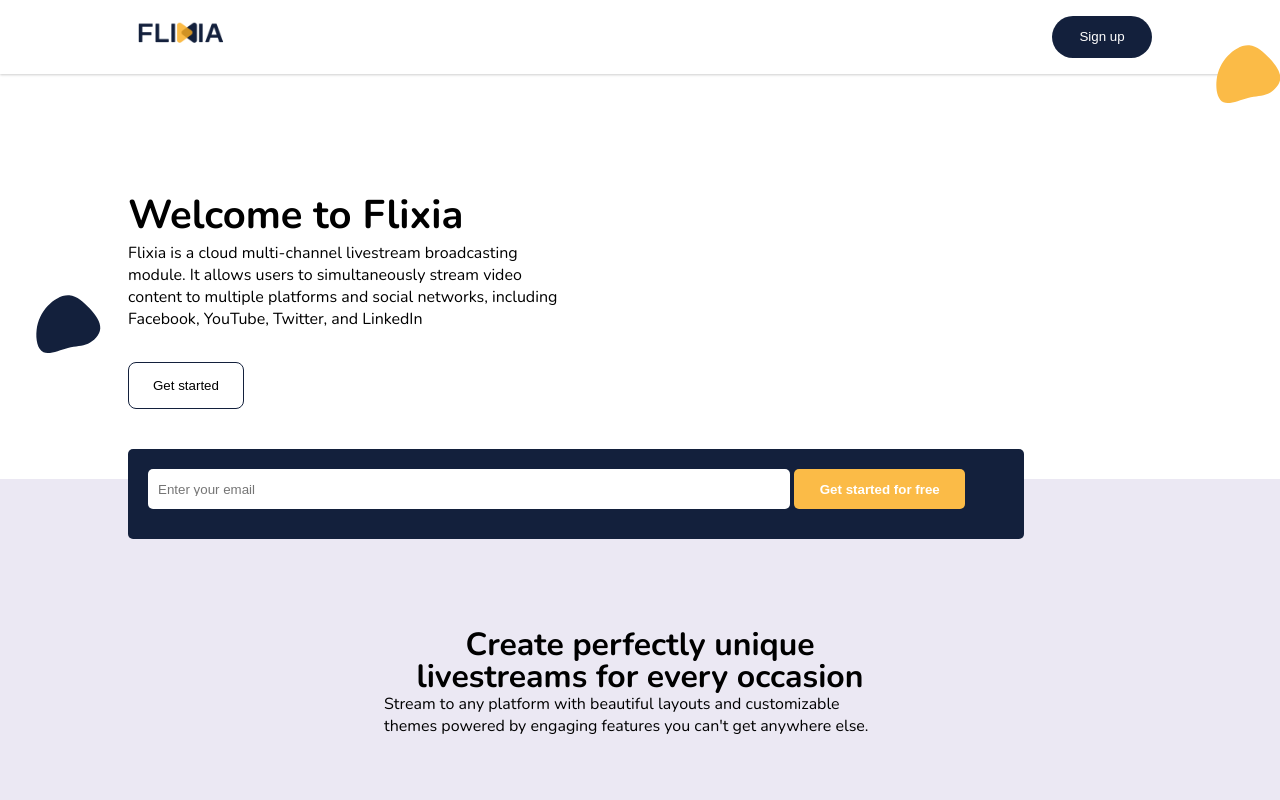
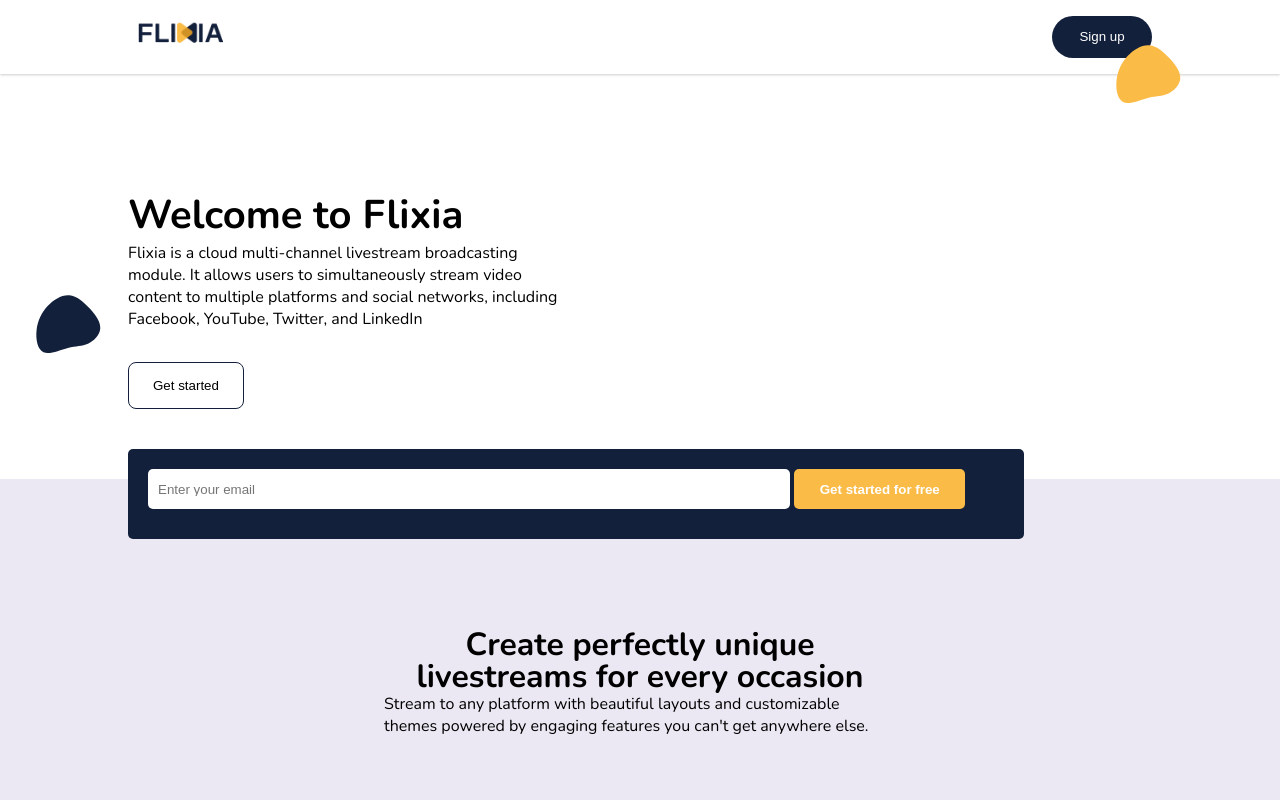
Before and after one commit to nuella001/flixia-landing-page, a plain HTML site: page index.html in a window 1280 px wide. Shown: the top 800 px of the page. Drawn offline with nearby package versions, Linux system fonts and the light colour scheme.

Commit message:
project getting to completion

```diff
--- a/css/style.css
+++ b/css/style.css
@@ -376,7 +376,7 @@
 }
 .why-choose-us div svg.hero-gold{
   top: -450px;
-  left: 1200px;
+  left: 1100px;
 }
 @media(max-width:450px)  {
   .counters div{
```
